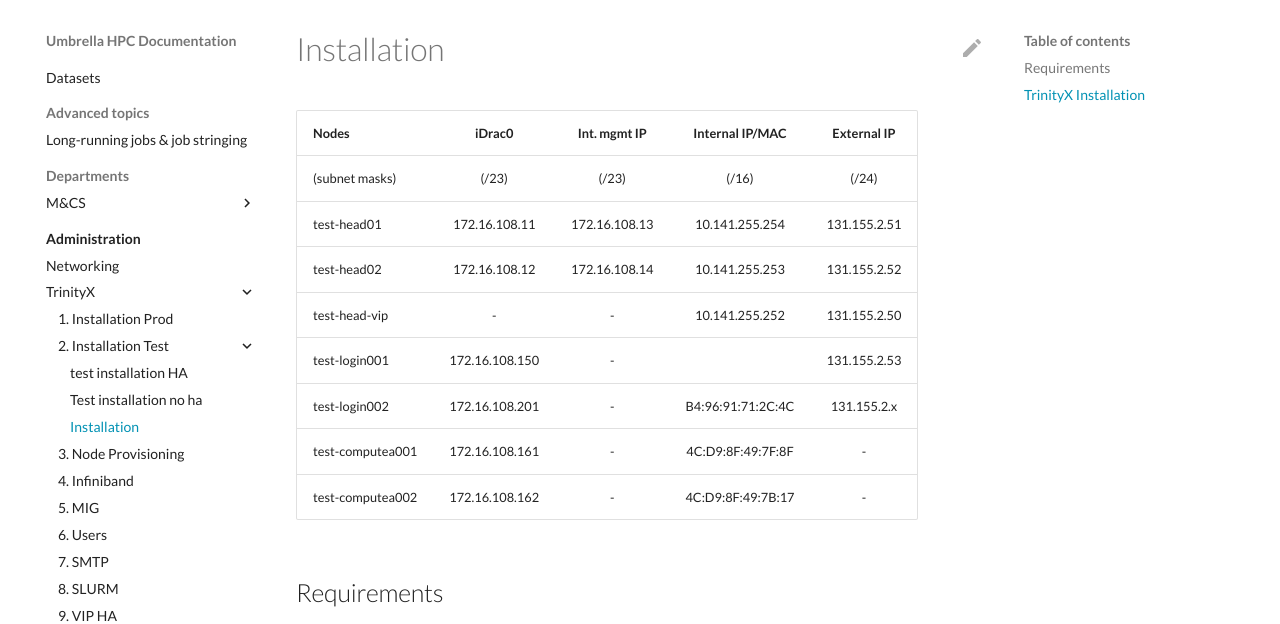
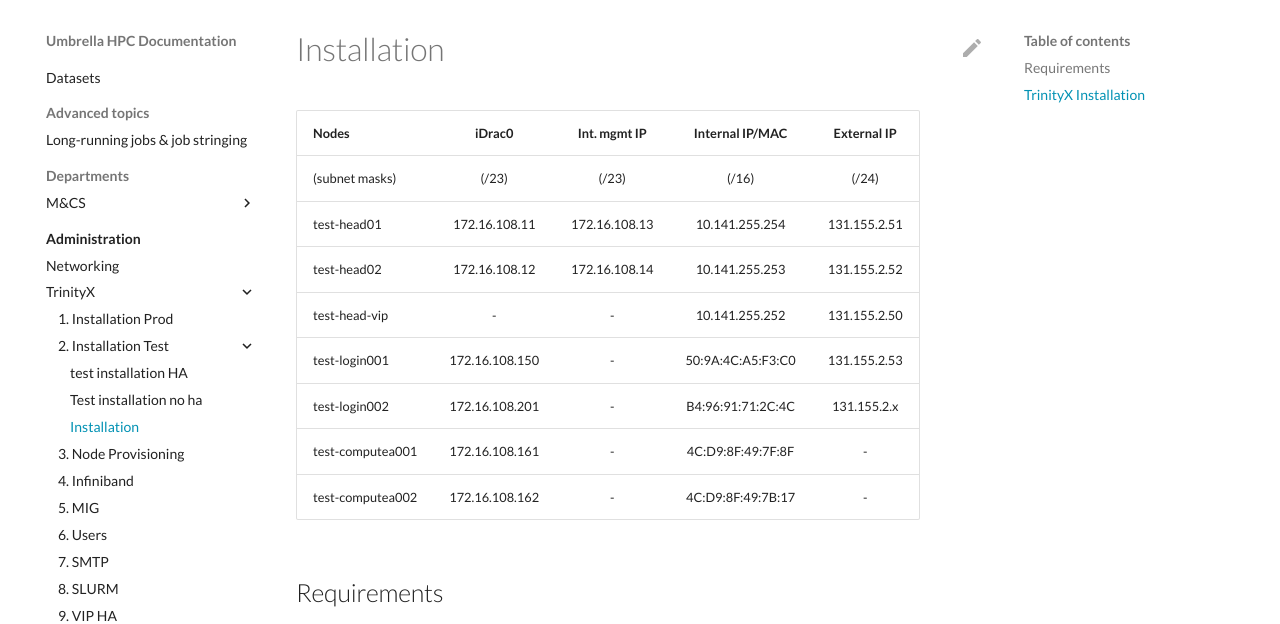
Before and after one commit to gferhpc/supercomputing.tue.nl, an MkDocs documentation site: the page built from pages/documentation/administration/trinityx/test installation/test-installation.md, in a window 1280 px wide and 1154 px high. Shown: the part 164-788 px from the top of the window. Built offline with MkDocs 1.6.1 and Material for MkDocs 9.7.7, drawn with Linux system fonts in a browser that asks for light colours.

Commit message:
Update test-installation.md

```diff
--- a/pages/documentation/administration/trinityx/test installation/test-installation.md
+++ b/pages/documentation/administration/trinityx/test installation/test-installation.md
@@ -6,7 +6,7 @@
 | test-head01           | 172.16.108.11  | 172.16.108.13  | 10.141.255.254    | 131.155.2.51  |
 | test-head02           | 172.16.108.12  | 172.16.108.14  | 10.141.255.253    | 131.155.2.52  |
 | test-head-vip         |       -        |       -        | 10.141.255.252    | 131.155.2.50  |
-| test-login001         | 172.16.108.150 |       -        |                   | 131.155.2.53  |
+| test-login001         | 172.16.108.150 |       -        | 50:9A:4C:A5:F3:C0 | 131.155.2.53  |
 | test-login002         | 172.16.108.201 |       -        | B4:96:91:71:2C:4C | 131.155.2.x   |
 | test-computea001      | 172.16.108.161 |       -        | 4C:D9:8F:49:7F:8F |      -        |
 | test-computea002      | 172.16.108.162 |       -        | 4C:D9:8F:49:7B:17 |      -        |
```
